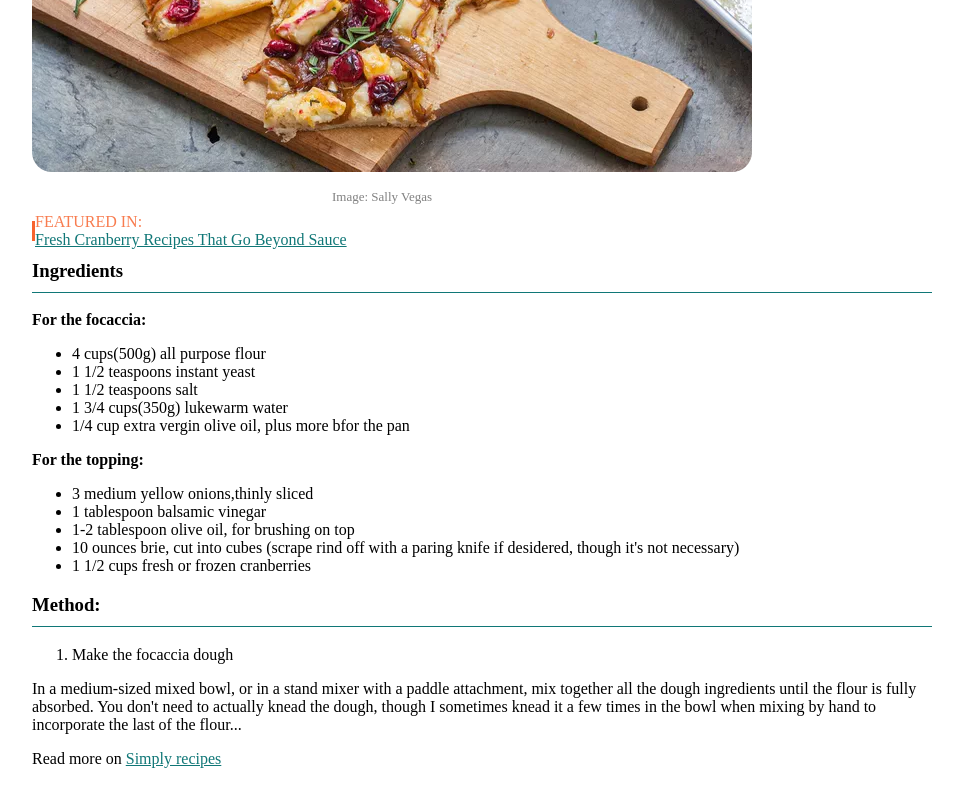
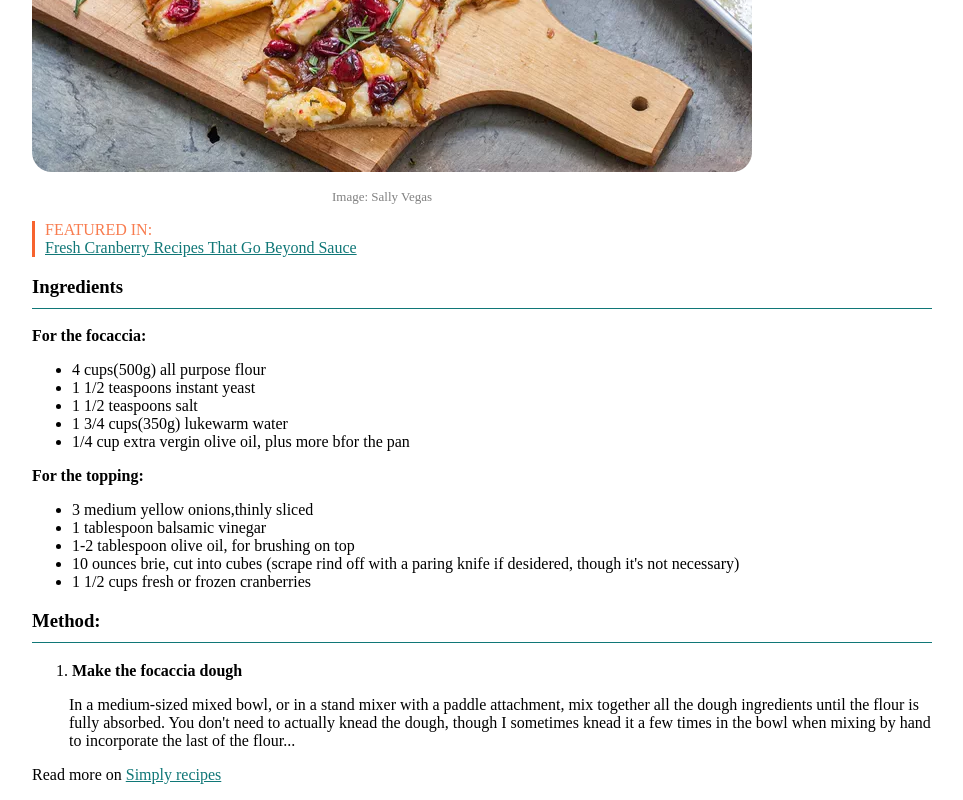
Before and after one commit to CorinneMainardi/U1-W1-D3-CSS, a plain HTML site: page W1-D3-Esercizio/index.html in a window 1280 px wide. Shown: the part 615-1415 px from the top of the page, without its empty margins (158-1121 px from the left). Drawn offline with Linux system fonts and the light colour scheme.

Commit message:
padding paragrafi

```diff
--- a/W1-D3-Esercizio/assets/Style.css
+++ b/W1-D3-Esercizio/assets/Style.css
@@ -31,14 +31,16 @@ main div img {
 #f {
   border-left: solid;
   border-left-color: rgb(247, 99, 46);
-  line-height: 2px;
+  padding-left: 10px;
 }
 #f1 {
   color: rgb(248, 124, 79);
+  margin-bottom: 0;
 }
 #f2 {
   color: #107777;
   text-decoration: underline;
+  margin-top: 0;
 }
 main div a {
   color: #107777;
@@ -48,3 +50,6 @@ main h3 {
   border-bottom: solid 1px;
   border-bottom-color: #107777;
 }
+#pli {
+  padding-left: 37px;
+}
--- a/W1-D3-Esercizio/index.html
+++ b/W1-D3-Esercizio/index.html
@@ -64,9 +64,9 @@
       <!--metti bordo sotto-->
       <div>
         <ol>
-          <li>Make the focaccia dough</li>
+          <li><b>Make the focaccia dough</b></li>
         </ol>
-        <p>
+        <p id="pli">
           In a medium-sized mixed bowl, or in a stand mixer with a paddle attachment, mix together all the dough ingredients until the flour is fully absorbed.
           You don't need to actually knead the dough, though I sometimes knead it a few times in the bowl when mixing by hand to incorporate the last of the
           flour...
```
